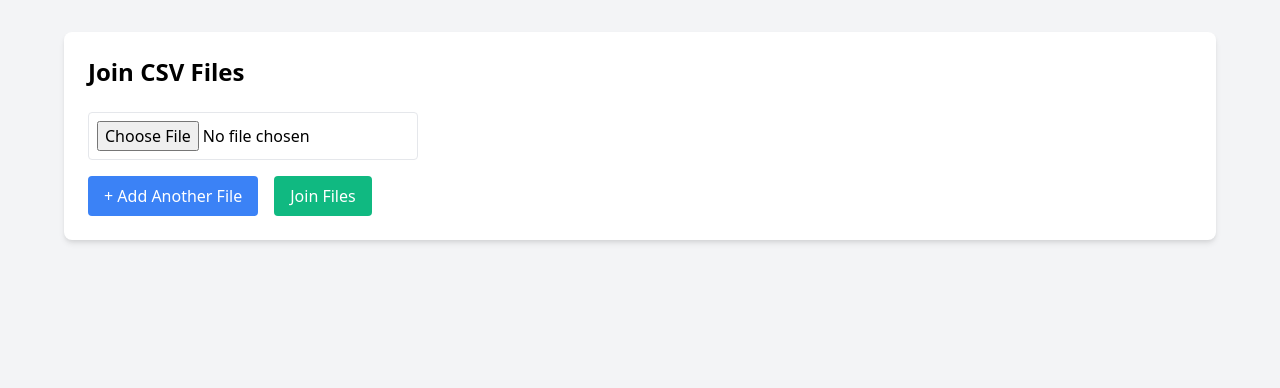
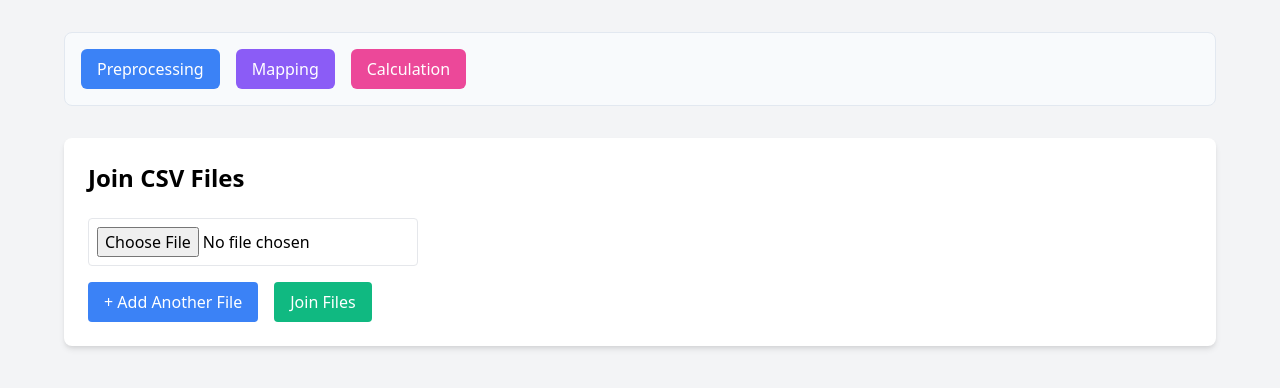
Before and after one commit to robthomas1120/EdTech-Outcomes, a Flask app: page /join in a window 1280 px wide. Shown: the top 388 px of the page. Run offline with Flask 3, Linux system fonts and the light colour scheme.

Commit message:
added html files

```diff
--- a/app.py
+++ b/app.py
@@ -21,6 +21,14 @@ def allowed_file(filename):
 @app.route('/')
 def index():
     return render_template('index.html')
+
+@app.route('/mapping')
+def mapping():
+    return render_template('mapping.html')
+
+@app.route('/calculation')
+def calculation():
+    return render_template('calculation.html')
 
 @app.route('/join')
 def join():
--- a/static/join.css
+++ b/static/join.css
@@ -130,3 +130,49 @@
     color: #dc2626;
     margin-top: 1rem;
 }
+
+.nav-bar {
+    display: flex;
+    gap: 1rem;
+    margin-bottom: 2rem;
+    padding: 1rem;
+    background-color: #f8fafc;
+    border-radius: 0.5rem;
+    border: 1px solid #e2e8f0;
+}
+
+.nav-button {
+    padding: 0.5rem 1rem;
+    border-radius: 0.375rem;
+    font-weight: 500;
+    cursor: pointer;
+    transition: all 0.2s;
+    text-decoration: none;
+}
+
+.nav-button.preprocessing {
+    background-color: #3b82f6;
+    color: white;
+}
+
+.nav-button.preprocessing:hover {
+    background-color: #2563eb;
+}
+
+.nav-button.mapping {
+    background-color: #8b5cf6;
+    color: white;
+}
+
+.nav-button.mapping:hover {
+    background-color: #7c3aed;
+}
+
+.nav-button.calculation {
+    background-color: #ec4899;
+    color: white;
+}
+
+.nav-button.calculation:hover {
+    background-color: #db2777;
+}
--- /dev/null
+++ b/static/join.js
@@ -0,0 +1,81 @@
+document.getElementById('addFile').addEventListener('click', function() {
+    const fileInputs = document.getElementById('fileInputs');
+    const newGroup = document.createElement('div');
+    newGroup.className = 'file-input-group flex items-center space-x-4';
+
+    newGroup.innerHTML = `
+        <input type="file" name="files[]" accept=".csv" class="p-2 border rounded" required>
+        <button type="button" class="remove-file text-red-500 hover:text-red-700">
+            Remove
+        </button>
+    `;
+
+    fileInputs.appendChild(newGroup);
+
+    // Show all remove buttons when there's more than one file input
+    const removeButtons = document.querySelectorAll('.remove-file');
+    removeButtons.forEach(button => button.style.display = 'block');
+});
+
+document.getElementById('fileInputs').addEventListener('click', function(e) {
+    if (e.target.classList.contains('remove-file')) {
+        e.target.parentElement.remove();
+
+        // Hide remove button if only one file input remains
+        const fileInputs = document.querySelectorAll('.file-input-group');
+        if (fileInputs.length === 1) {
+            fileInputs[0].querySelector('.remove-file').style.display = 'none';
+        }
+    }
+});
+
+document.getElementById('uploadForm').addEventListener('submit', async function(e) {
+    e.preventDefault();
+
+    const formData = new FormData(this);
+
+    try {
+        const response = await fetch('/process-join', {
+            method: 'POST',
+            body: formData
+        });
+
+        const result = await response.json();
+
+        if (result.success) {
+            document.getElementById('preview').classList.remove('hidden');
+
+            // Update stats
+            document.getElementById('totalRows').textContent = result.total_rows;
+            document.getElementById('totalColumns').textContent = result.columns.length;
+
+            // Update table headers
+            const headerRow = document.getElementById('tableHeaders');
+            headerRow.innerHTML = result.columns.map(col => `<th>${col}</th>`).join('');
+
+            // Update table body with preview data
+            const tableBody = document.getElementById('tableBody');
+            const previewData = result.preview.split('\n').slice(1); // Skip header row
+            tableBody.innerHTML = previewData.map(row => {
+                const cells = row.trim().split(/\s+/);
+                return `<tr>${cells.map(cell => `<td>${cell}</td>`).join('')}</tr>`;
+            }).join('');
+
+            // Setup download buttons
+            const downloadCsvBtn = document.getElementById('downloadCsvBtn');
+            downloadCsvBtn.onclick = () => window.location.href = `/download/${result.filename}`;
+
+            const downloadPdfBtn = document.getElementById('downloadPdfBtn');
+            if (result.pdf_filename) {
+                downloadPdfBtn.onclick = () => window.location.href = `/download/${result.pdf_filename}`;
+                downloadPdfBtn.classList.remove('hidden');
+            } else {
+                downloadPdfBtn.classList.add('hidden');
+            }
+        } else {
+            alert('Error: ' + result.error);
+        }
+    } catch (error) {
+        alert('Error processing files: ' + error);
+    }
+});
--- a/templates/join.html
+++ b/templates/join.html
@@ -6,7 +6,22 @@
     <link href="{{ url_for('static', filename='join.css') }}" rel="stylesheet">
 </head>
 <body class="bg-gray-100 p-8">
-    <div class="max-w-6xl mx-auto bg-white p-6 rounded-lg shadow-md">
+    <div class="max-w-6xl mx-auto">
+        <!-- Navigation Bar -->
+        <div class="nav-bar">
+            <a href="{{ url_for('index') }}" class="nav-button preprocessing">
+                Preprocessing
+            </a>
+            <a href="{{ url_for('mapping') }}" class="nav-button mapping">
+                Mapping
+            </a>
+            <a href="{{ url_for('calculation') }}" class="nav-button calculation">
+                Calculation
+            </a>
+        </div>
+
+        <!-- Main Content -->
+        <div class="bg-white p-6 rounded-lg shadow-md">
             <h1 class="text-2xl font-bold mb-6">Join CSV Files</h1>
 
             <form id="uploadForm" action="/process-join" method="POST" enctype="multipart/form-data" class="space-y-4">
@@ -72,89 +87,9 @@
                 </div>
             </div>
         </div>
+    </div>
 
-    <script>
-        document.getElementById('addFile').addEventListener('click', function() {
-            const fileInputs = document.getElementById('fileInputs');
-            const newGroup = document.createElement('div');
-            newGroup.className = 'file-input-group flex items-center space-x-4';
-
-            newGroup.innerHTML = `
-                <input type="file" name="files[]" accept=".csv" class="p-2 border rounded" required>
-                <button type="button" class="remove-file text-red-500 hover:text-red-700">
-                    Remove
-                </button>
-            `;
-
-            fileInputs.appendChild(newGroup);
-
-            // Show all remove buttons when there's more than one file input
-            const removeButtons = document.querySelectorAll('.remove-file');
-            removeButtons.forEach(button => button.style.display = 'block');
-        });
-
-        document.getElementById('fileInputs').addEventListener('click', function(e) {
-            if (e.target.classList.contains('remove-file')) {
-                e.target.parentElement.remove();
-
-                // Hide remove button if only one file input remains
-                const fileInputs = document.querySelectorAll('.file-input-group');
-                if (fileInputs.length === 1) {
-                    fileInputs[0].querySelector('.remove-file').style.display = 'none';
-                }
-            }
-        });
-
-        document.getElementById('uploadForm').addEventListener('submit', async function(e) {
-            e.preventDefault();
-
-            const formData = new FormData(this);
-
-            try {
-                const response = await fetch('/process-join', {
-                    method: 'POST',
-                    body: formData
-                });
-
-                const result = await response.json();
-
-                if (result.success) {
-                    document.getElementById('preview').classList.remove('hidden');
-
-                    // Update stats
-                    document.getElementById('totalRows').textContent = result.total_rows;
-                    document.getElementById('totalColumns').textContent = result.columns.length;
-
-                    // Update table headers
-                    const headerRow = document.getElementById('tableHeaders');
-                    headerRow.innerHTML = result.columns.map(col => `<th>${col}</th>`).join('');
-
-                    // Update table body with preview data
-                    const tableBody = document.getElementById('tableBody');
-                    const previewData = result.preview.split('\n').slice(1); // Skip header row
-                    tableBody.innerHTML = previewData.map(row => {
-                        const cells = row.trim().split(/\s+/);
-                        return `<tr>${cells.map(cell => `<td>${cell}</td>`).join('')}</tr>`;
-                    }).join('');
-
-                    // Setup download buttons
-                    const downloadCsvBtn = document.getElementById('downloadCsvBtn');
-                    downloadCsvBtn.onclick = () => window.location.href = `/download/${result.filename}`;
-
-                    const downloadPdfBtn = document.getElementById('downloadPdfBtn');
-                    if (result.pdf_filename) {
-                        downloadPdfBtn.onclick = () => window.location.href = `/download/${result.pdf_filename}`;
-                        downloadPdfBtn.classList.remove('hidden');
-                    } else {
-                        downloadPdfBtn.classList.add('hidden');
-                    }
-                } else {
-                    alert('Error: ' + result.error);
-                }
-            } catch (error) {
-                alert('Error processing files: ' + error);
-            }
-        });
-    </script>
+    <!-- JavaScript -->
+    <script src="{{ url_for('static', filename='join.js') }}"></script>
 </body>
 </html>
```
Also changed, not shown: templates/calculation.html (added, +11 -0 lines), templates/mapping.html (added, +11 -0 lines). Lines whose indentation alone changed are shown as unchanged.
